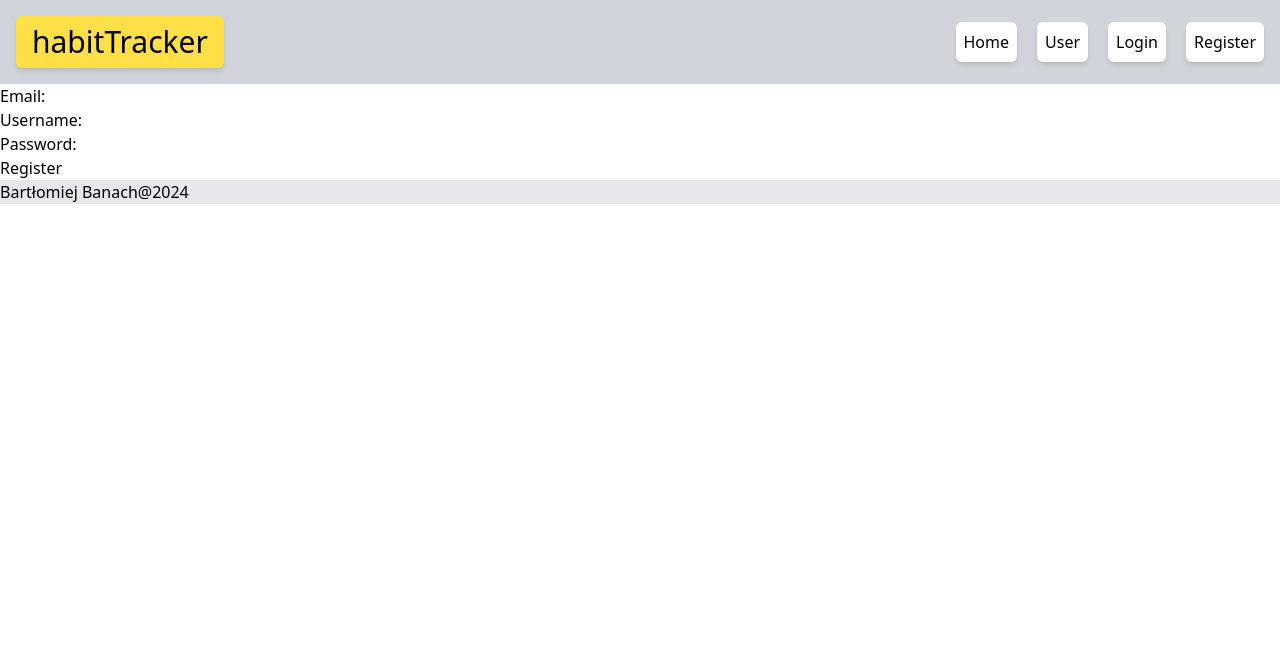
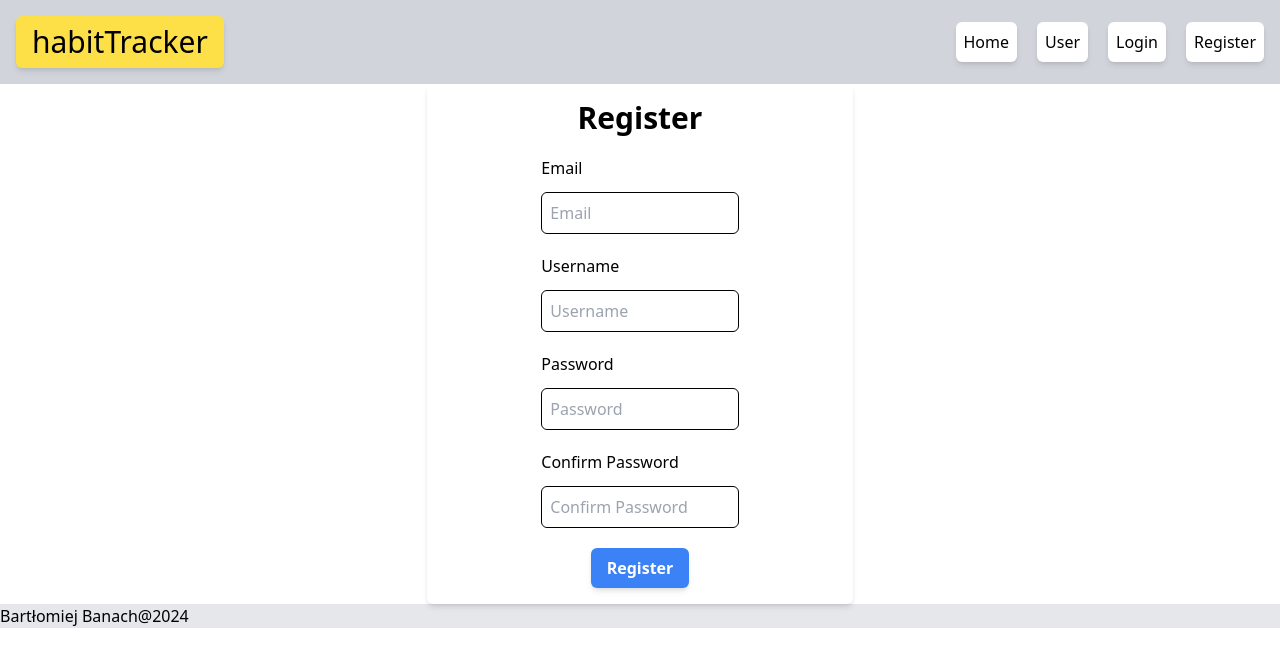
Before and after one commit to bartekBanach/habit-tracker, a React (Vite) app in the folder client/: page /register in a window 1280 px wide. Shown: the top 666 px of the page. Built offline with nearby package versions, Linux system fonts and the light colour scheme.

Commit message:
Update login and register forms.

```diff
--- /dev/null
+++ b/client/src/components/FormInput/FormInput.tsx
@@ -0,0 +1,23 @@
+interface FormInputProps {}
+
+const FormInput = (props: FormInputProps) => {
+  const { label, onChange, id, errorMessage, ...inputProps } = props;
+
+  return (
+    <div className="flex flex-col gap-3 w-6/12">
+      <label>{label}</label>
+      <input
+        className={`border border-black p-2 rounded-md peer`}
+        {...inputProps}
+        onChange={onChange}
+      />
+      <span
+        className={`text-red-500 hidden peer-[&:not(:placeholder-shown):not(:focus):invalid]:block`}
+      >
+        {errorMessage}
+      </span>
+    </div>
+  );
+};
+
+export default FormInput;
--- a/client/src/features/auth/authApiSlice.ts
+++ b/client/src/features/auth/authApiSlice.ts
@@ -14,6 +14,17 @@ export const authApiSlice = apiSlice.injectEndpoints({
       query: () => ({
         url: '/auth/logout',
         method: 'POST',
+      }),
+    }),
+    register: builder.mutation({
+      query: (userData: {
+        username: string;
+        email: string;
+        password: string;
+      }) => ({
+        url: '/auth/register',
+        method: 'POST',
+        body: { ...userData },
       }),
     }),
     refreshToken: builder.mutation({
@@ -37,5 +48,9 @@ export const authApiSlice = apiSlice.injectEndpoints({
   }),
 });
 
-export const { useLoginMutation, useLogoutMutation, useRefreshTokenMutation } =
-  authApiSlice;
+export const {
+  useLoginMutation,
+  useRegisterMutation,
+  useLogoutMutation,
+  useRefreshTokenMutation,
+} = authApiSlice;
--- /dev/null
+++ b/client/src/hooks/useHandleErrors.ts
@@ -0,0 +1,23 @@
+import { useDispatch } from 'react-redux';
+import { addNotification } from '../features/notifications/notifications.slice';
+import getErrors from '../utils/getErrors';
+
+const useHandleErrors = () => {
+  const dispatch = useDispatch();
+
+  const handleErrors = (error: unknown) => {
+    const errors = getErrors(error);
+    errors.forEach((err: BackendError) => {
+      dispatch(
+        addNotification({
+          type: 'error',
+          message: err.message,
+        })
+      );
+    });
+  };
+
+  return handleErrors;
+};
+
+export default useHandleErrors;
--- a/client/src/pages/Login/Login.tsx
+++ b/client/src/pages/Login/Login.tsx
@@ -2,9 +2,13 @@ import React, { useState } from 'react';
 import { useNavigate } from 'react-router-dom';
 import { setCredentials } from '../../features/auth/authSlice';
 import { useLoginMutation } from '../../features/auth/authApiSlice';
+import { jwtDecode } from 'jwt-decode';
 import { useDispatch } from 'react-redux';
-import { jwtDecode } from 'jwt-decode';
-import Input from '../../components/Input/Input';
+import { addNotification } from '../../features/notifications/notifications.slice';
+import getErrors from '../../utils/getErrors';
+import FormInput from '../../components/FormInput/FormInput';
+import Button from '../../components/Button/Button';
+import useHandleErrors from '../../hooks/useHandleErrors';
 
 interface LoginFormData {
   email: string;
@@ -13,6 +17,7 @@ interface LoginFormData {
 
 const Login = () => {
   const navigate = useNavigate();
+  const handleErrors = useHandleErrors();
   const [formData, setFormData] = useState<LoginFormData>({
     email: '',
     password: '',
@@ -20,6 +25,26 @@ const Login = () => {
 
   const [login, isLoading] = useLoginMutation();
   const dispatch = useDispatch();
+
+  const inputs = [
+    {
+      id: 1,
+      name: 'email',
+      type: 'email',
+      placeholder: 'Email',
+      label: 'Email',
+      required: true,
+    },
+
+    {
+      id: 3,
+      name: 'password',
+      type: 'password',
+      placeholder: 'Password',
+      label: 'Password',
+      required: true,
+    },
+  ];
 
   const handleChange = (e: React.ChangeEvent<HTMLInputElement>) => {
     const { name, value } = e.target;
@@ -37,42 +62,46 @@ const Login = () => {
 
       const decoded = jwtDecode(accessToken);
       const { _id } = decoded.UserInfo;
-      console.log('decoded access token', decoded);
 
       dispatch(setCredentials({ token: accessToken, email, _id }));
       setFormData({ email: '', password: '' });
+      dispatch(
+        addNotification({
+          type: 'success',
+          message: 'Logged in successfully.',
+        })
+      );
       navigate('/');
-    } catch (err) {
-      console.log(err);
+    } catch (error: unknown) {
+      handleErrors(error);
+      /*const errors = getErrors(error);
+      errors.forEach((err: BackendError) => {
+        dispatch(
+          addNotification({
+            type: 'error',
+            message: err.message,
+          })
+        );
+      });*/
     }
   };
 
   return (
-    <form onSubmit={handleSubmit}>
-      <Input id="test" label="login" placeholder="login"></Input>
-      <div>
-        <label htmlFor="email">Email:</label>
-        <input
-          type="email"
-          id="email"
-          name="email"
-          value={formData.email}
+    <form
+      onSubmit={handleSubmit}
+      className="flex flex-col gap-5 rounded-md shadow-md items-center p-4 w-4/12 mx-auto"
+    >
+      <h2 className="text-3xl font-semibold">Login</h2>
+      {inputs.map((input) => (
+        <FormInput
+          key={input.id}
+          {...input}
+          value={formData[input.name]}
           onChange={handleChange}
-          required
         />
-      </div>
-      <div>
-        <label htmlFor="password">Password:</label>
-        <input
-          type="password"
-          id="password"
-          name="password"
-          value={formData.password}
-          onChange={handleChange}
-          required
-        />
-      </div>
-      <button type="submit">Login</button>
+      ))}
+
+      <Button type="submit">Login</Button>
     </form>
   );
 };
--- a/client/src/pages/Register/Register.tsx
+++ b/client/src/pages/Register/Register.tsx
@@ -1,11 +1,18 @@
 import React, { useState } from 'react';
-import axios from 'axios';
 import { useNavigate } from 'react-router-dom';
+import Button from '../../components/Button/Button';
+import { useRegisterMutation } from '../../features/auth/authApiSlice';
+import getErrors from '../../utils/getErrors';
+import { useDispatch } from 'react-redux';
+import { addNotification } from '../../features/notifications/notifications.slice';
+import FormInput from '../../components/FormInput/FormInput';
+import useHandleErrors from '../../hooks/useHandleErrors';
 
 interface RegisterFormData {
   email: string;
   username: string;
   password: string;
+  confirmPassword: string;
 }
 
 const Register = () => {
@@ -13,12 +20,62 @@ const Register = () => {
     email: '',
     username: '',
     password: '',
+    confirmPassword: '',
   });
-  const [error, setError] = useState('');
+
+  const [register] = useRegisterMutation();
+  const handleErrors = useHandleErrors();
   const navigate = useNavigate();
+  const dispatch = useDispatch();
+
+  const inputs = [
+    {
+      id: 1,
+      name: 'email',
+      type: 'email',
+      placeholder: 'Email',
+      label: 'Email',
+      errorMessage: 'Email address must be valid!',
+      required: true,
+    },
+    {
+      id: 2,
+      name: 'username',
+      type: 'text',
+      placeholder: 'Username',
+      label: 'Username',
+      errorMessage: 'Username must be valid!',
+      required: true,
+    },
+    {
+      id: 3,
+      name: 'password',
+      type: 'password',
+      placeholder: 'Password',
+      label: 'Password',
+      errorMessage:
+        'Password should be 8-20 characters, contain at least 1 uppercase letter, 1 number and 1 special character!',
+      pattern:
+        // prettier-ignore
+        '(?=.*[a-z])(?=.*[A-Z])(?=.*[0-9])(?=.*[!@#$%^&*])[A-Za-z0-9!@#$%^&*]{8,}',
+      required: true,
+    },
+
+    {
+      id: 4,
+      name: 'confirmPassword',
+      type: 'password',
+      placeholder: 'Confirm Password',
+      label: 'Confirm Password',
+      errorMessage: 'Passwords must match!',
+      pattern: formData.password,
+      required: true,
+    },
+  ];
 
   const handleChange = (e: React.ChangeEvent<HTMLInputElement>) => {
     const { name, value } = e.target;
+    console.log(name, ':', value);
     setFormData({ ...formData, [name]: value });
   };
 
@@ -28,60 +85,52 @@ const Register = () => {
     const { email, username, password } = formData;
 
     try {
-      const { data } = await axios.post('/api/auth/register', {
-        username,
-        email,
-        password,
+      await register({ email, username, password }).unwrap();
+      dispatch(
+        addNotification({
+          type: 'success',
+          message: 'User registered successfuly',
+        })
+      );
+
+      navigate('/login');
+    } catch (error: unknown) {
+      /*const errors = getErrors(error);
+      errors.forEach((err: BackendError) => {
+        dispatch(
+          addNotification({
+            type: 'error',
+            message: err.message,
+          })
+        );
+      });*/
+      handleErrors(error);
+    } finally {
+      setFormData({
+        email: '',
+        username: '',
+        password: '',
+        confirmPassword: '',
       });
-
-      if (data.error) {
-        setError(data.error as string);
-      } else {
-        setFormData({});
-        navigate('/login');
-      }
-    } catch (err) {
-      console.log(err);
     }
   };
 
   return (
-    <form onSubmit={handleSubmit}>
-      <span>{error}</span>
-      <div>
-        <label htmlFor="email">Email:</label>
-        <input
-          type="email"
-          id="email"
-          name="email"
-          value={formData.email}
+    <form
+      onSubmit={handleSubmit}
+      className="flex flex-col gap-5 rounded-md shadow-md items-center p-4 w-4/12 mx-auto"
+    >
+      <h2 className="text-3xl font-semibold">Register</h2>
+      {inputs.map((input) => (
+        <FormInput
+          key={input.id}
+          {...input}
+          value={formData[input.name]}
           onChange={handleChange}
-          required
         />
-      </div>
-      <div>
-        <label htmlFor="username">Username:</label>
-        <input
-          type="text"
-          id="username"
-          name="username"
-          value={formData.username}
-          onChange={handleChange}
-          required
-        />
-      </div>
-      <div>
-        <label htmlFor="password">Password:</label>
-        <input
-          type="password"
-          id="password"
-          name="password"
-          value={formData.password}
-          onChange={handleChange}
-          required
-        />
-      </div>
-      <button type="submit">Register</button>
+      ))}
+
+      <Button type="submit">Register</Button>
     </form>
   );
 };
```
Also changed, not shown: client/src/app/api/apiSlice.ts (+0 -10 lines), client/src/pages/Login/Login.module.css (deleted), client/src/pages/Register/Register.module.css (deleted), 1 other file (tests, documents, lock files or other folders).
